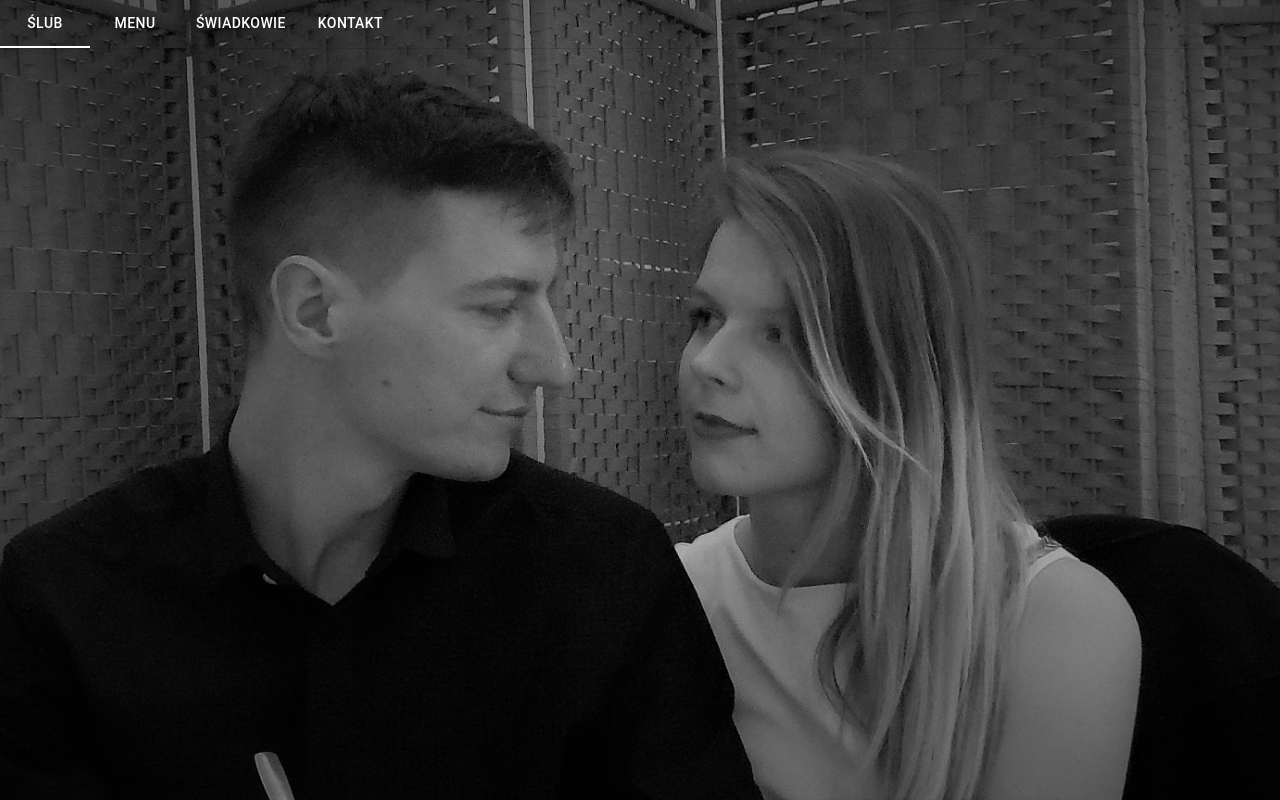
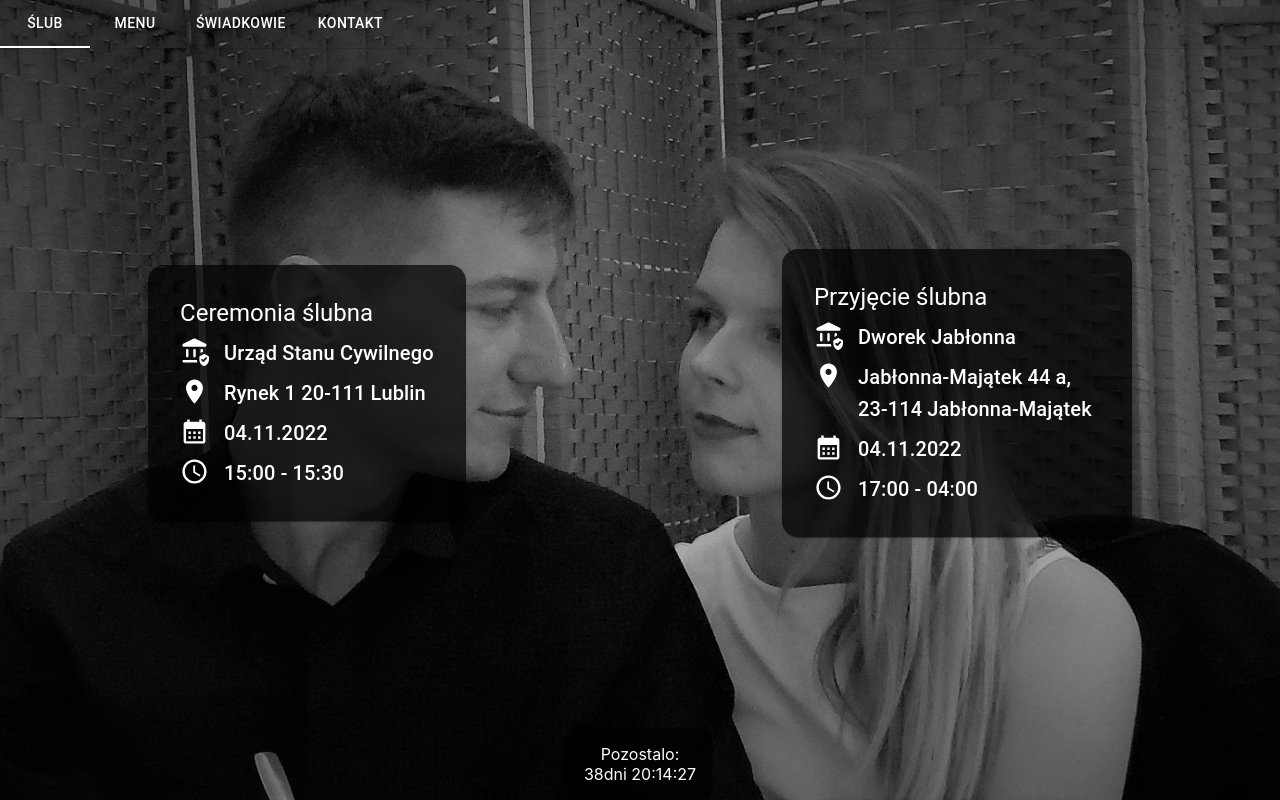
Before and after one commit to zannien94/appwedding, a React (Create React App) app: page / in a window 1280 px wide. Built offline with nearby package versions, Linux system fonts and the light colour scheme.

Commit message:
update paths

```diff
--- a/src/App.js
+++ b/src/App.js
@@ -27,7 +27,7 @@ function App() {
       <Navigation />
       <Routes>
         <Route path='/contact' element={<Contact />} />
-        <Route path='/wedding' element={<Wedding />} />
+        <Route path='/' element={<Wedding />} />
         <Route path='/witness' element={<Witness />} />
         <Route path='/menu' element={<Menu />} />
       </Routes>
--- a/src/components/Navigation.js
+++ b/src/components/Navigation.js
@@ -26,7 +26,7 @@ TabPanel.propTypes = {
 }
 
 const getPathIndex = (name) => {
-  return { wedding: 0, menu: 1, witness: 2, contact: 3 }[name] ?? 0
+  return { '/': 0, menu: 1, witness: 2, contact: 3 }[name] ?? 0
 }
 
 export default function Nawigation() {
@@ -55,7 +55,7 @@ export default function Nawigation() {
           <Tab
             sx={{ color: 'white' }}
             label='Ślub'
-            onClick={() => navigate('wedding')}
+            onClick={() => navigate('/')}
           />
           <Tab
             sx={{ color: 'white' }}
```
